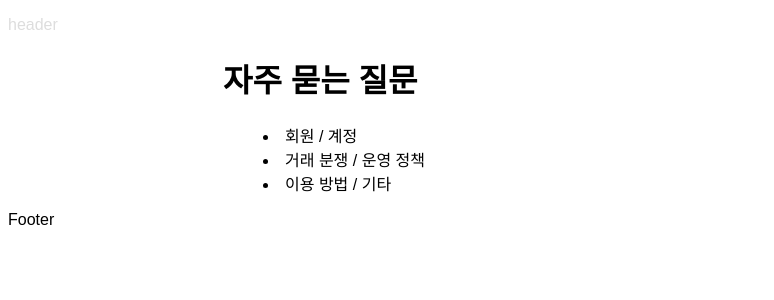
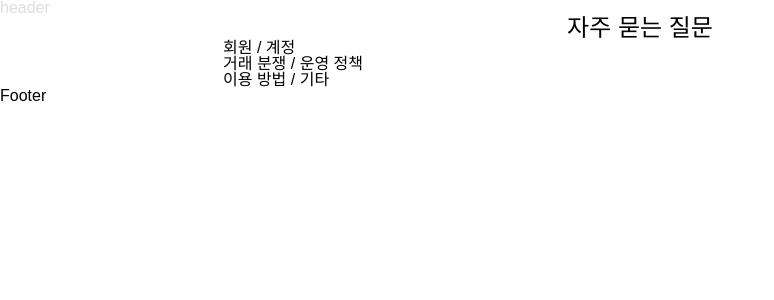
Before and after one commit to Field-Passer/newFieldPasser-FE, a React (Vite) app: page /help in a window 1280 px wide. Shown: the top 300 px of the page, without its empty margins (0-774 px from the left). Built offline with nearby package versions, Linux system fonts and the light colour scheme; a web font is replaced by a local one.

Commit message:
Feat: 글로벌 스타일에 reset-css 추가

```diff
--- a/src/globalStyles.ts
+++ b/src/globalStyles.ts
@@ -13,23 +13,78 @@
     src: url('https://cdn.jsdelivr.net/gh/Project-Noonnu/noonfonts_2107@1.1/Pretendard-Regular.woff') format('woff');
     font-weight: 400;
     font-style: normal;
-}
+  }
+
+  html, body, div, span, applet, object, iframe,
+  h1, h2, h3, h4, h5, h6, p, blockquote, pre,
+  a, abbr, acronym, address, big, cite, code,
+  del, dfn, em, img, ins, kbd, q, s, samp,
+  small, strike, strong, sub, sup, tt, var,
+  b, u, i, center,
+  dl, dt, dd, ol, ul, li,
+  fieldset, form, label, legend,
+  table, caption, tbody, tfoot, thead, tr, th, td,
+  article, aside, canvas, details, embed,
+  figure, figcaption, footer, header, hgroup,
+  menu, nav, output, ruby, section, summary,
+  time, mark, audio, video {
+    margin: 0;
+    padding: 0;
+    border: 0;
+    font-size: 100%;
+    font: inherit;
+    vertical-align: baseline;
+  }
+
+  /* HTML5 display-role reset for older browsers */
+  article, aside, details, figcaption, figure,
+  footer, header, hgroup, menu, nav, section {
+    display: block;
+  }
+
+  body {
+    line-height: 1;
+  }
+
+  ol, ul, menu {
+    list-style: none;
+  }
+
+  blockquote, q {
+    quotes: none;
+  }
+
+  blockquote:before, blockquote:after,
+  q:before, q:after {
+    content: '';
+    content: none;
+  }
+
+  table {
+    border-collapse: collapse;
+    border-spacing: 0;
+  }
+
   main, section {
     max-width: 1024px;
   }
-  a{
+
+  a {
     text-decoration: none;
     color: inherit;
   }
+
   input, textarea {
     -moz-user-select: auto;
     -webkit-user-select: auto;
     -ms-user-select: auto;
     user-select: auto;
   }
+
   input:focus {
     outline: none;
   }
+
   button {
     border: none;
     background: none;
--- a/src/pages/Help.tsx
+++ b/src/pages/Help.tsx
@@ -1,16 +1,24 @@
 import Inner from '@src/components/Inner'
+import styled from 'styled-components'
 
 const Help = () => {
   return (
     <Inner>
-      <h1>자주 묻는 질문</h1>
-      <menu>
+      <TitleStyle>자주 묻는 질문</TitleStyle>
+      <MenuStyle>
         <li>회원 / 계정</li>
         <li>거래 분쟁 / 운영 정책</li>
         <li>이용 방법 / 기타</li>
-      </menu>
+      </MenuStyle>
     </Inner>
   )
 }
 
 export default Help
+
+const TitleStyle = styled.h1`
+  font-size: 24px;
+  text-align: center;
+`
+
+const MenuStyle = styled.menu``
```
